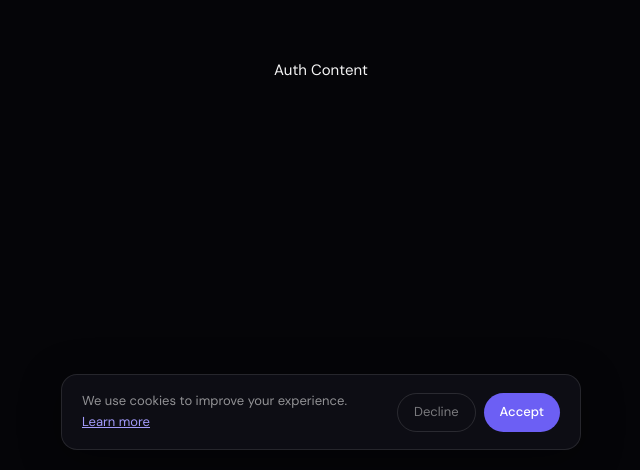
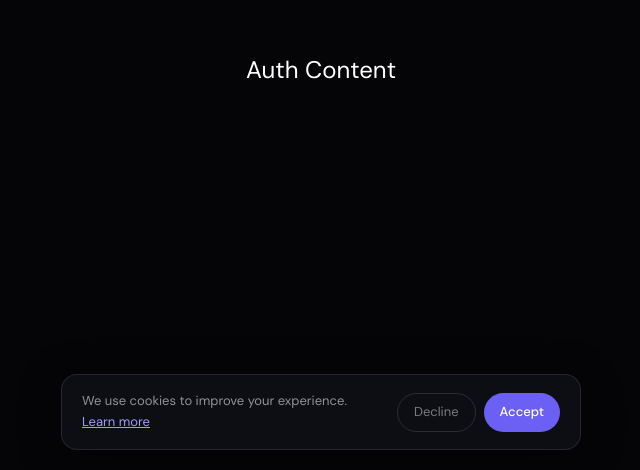
Before and after one commit to preet1802yadavemailcom-design/unveils-me, a Next.js app: page /auth in a window 1280 px wide. Shown: the part 330-800 px from the top of the page, without its empty margins (319-959 px from the left). Built offline with nearby package versions, Linux system fonts and the light colour scheme; no server answers.

Commit message:
fix: auth page client component

```diff
--- a/app/auth/page.tsx
+++ b/app/auth/page.tsx
@@ -1,29 +1,36 @@
+'use client'
+
 import { useRef, useEffect } from 'react'
 
 export default function AuthPage() {
   const canvasRef = useRef<HTMLCanvasElement>(null)
 
   useEffect(() => {
-    const canvas = canvasRef.current as HTMLCanvasElement | null
+    const canvas = canvasRef.current
     if (!canvas) return
+
     const ctx = canvas.getContext('2d')
     if (!ctx) return
 
-    let animId: number
     const resize = () => {
       canvas.width = window.innerWidth
       canvas.height = window.innerHeight
     }
+
     resize()
     window.addEventListener('resize', resize)
 
-    return () => window.removeEventListener('resize', resize)
+    return () => {
+      window.removeEventListener('resize', resize)
+    }
   }, [])
 
   return (
     <div className="relative min-h-screen flex items-center justify-center">
       <canvas ref={canvasRef} className="absolute inset-0 -z-10" />
-      <div className="z-10">Auth Content</div>
+      <div className="z-10 text-white text-2xl">
+        Auth Content
+      </div>
     </div>
   )
 }
```
